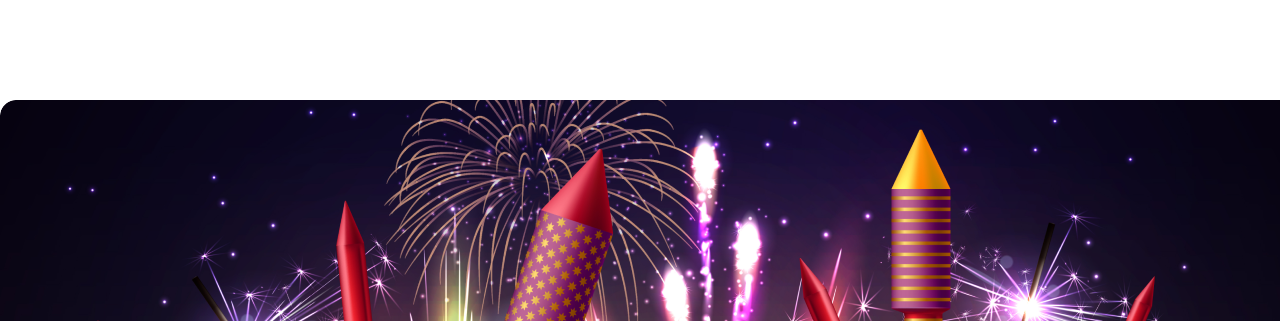
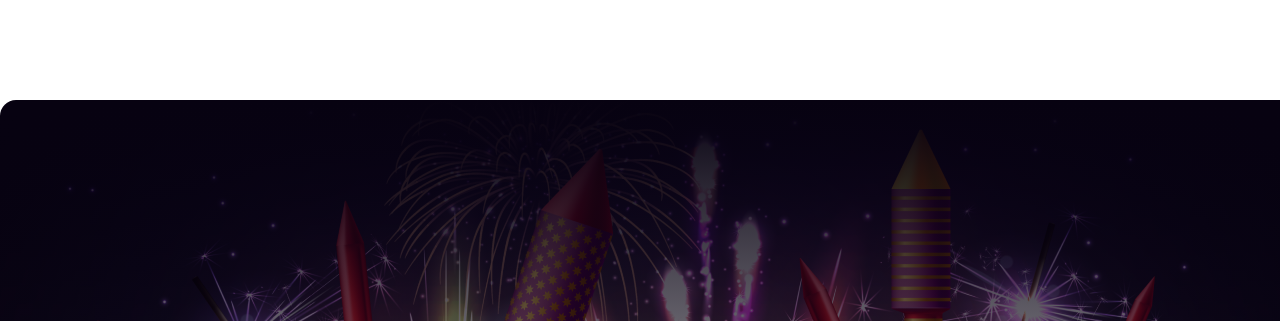
Before and after one commit to RIRony9898/assignment-1-web9-4173, a plain HTML site: page index.html in a window 1280 px wide. Shown: the top 321 px of the page. Drawn offline with Linux system fonts and the light colour scheme.

Commit message:
gradient update

```diff
--- a/styles/style.css
+++ b/styles/style.css
@@ -10,12 +10,12 @@
 
 /* Header section styles */
 .banner {
-  background-image: url("../assets/images/Banner\ Image.png");
+  background-image:linear-gradient(180deg, #070211 0%, rgba(7, 2, 17, 0.00) 100%), url("../assets/images/Banner\ Image.png");
   width: 1320px;
   height: 600px;
   background-repeat: no-repeat;
   border-radius: 16px;
-  /* background: linear-gradient(180deg, #070211 0%, rgba(7, 2, 17, 0.00) 100%); */
+  background: ;
 }
 
 .banner-content {
@@ -79,7 +79,7 @@ main section {
 /* Midnight party banner */
 
 .midnight-party-banner {
-  background-image: url("../assets/images/Vectorrr.png");
+  background-image:linear-gradient(90deg, #070211 0%, rgba(7, 2, 17, 0.00) 100%), url("../assets/images/Vectorrr.png");
   width: 1320px;
   height: 600px;
   background-repeat: no-repeat;
```
